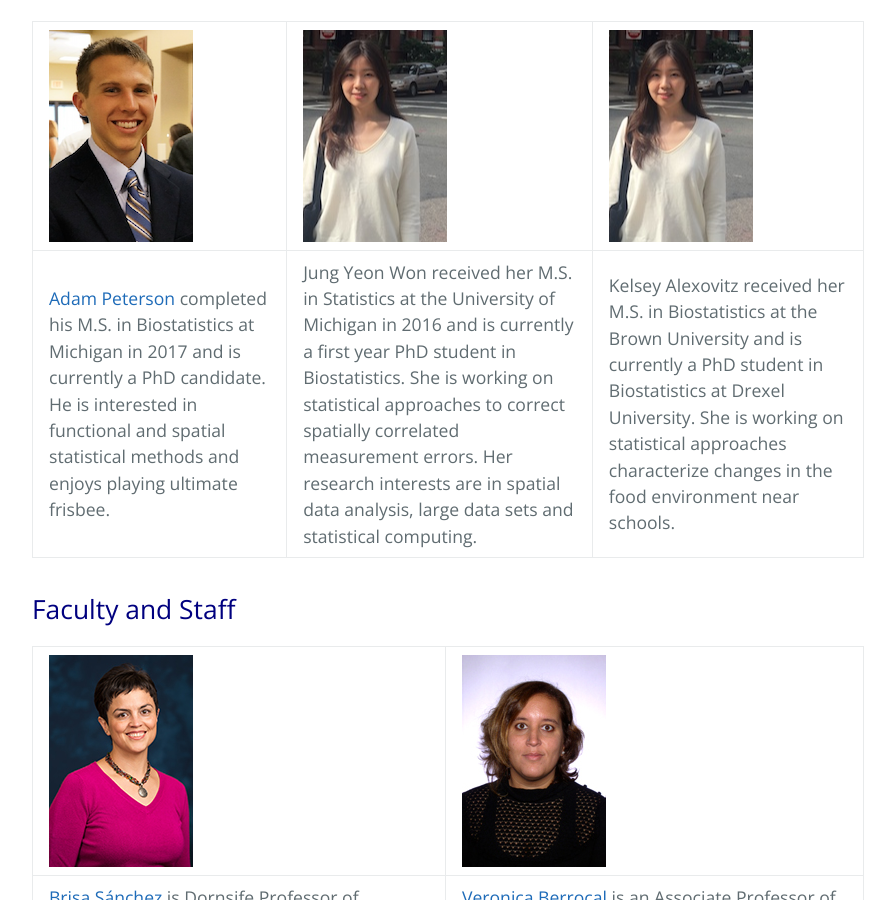
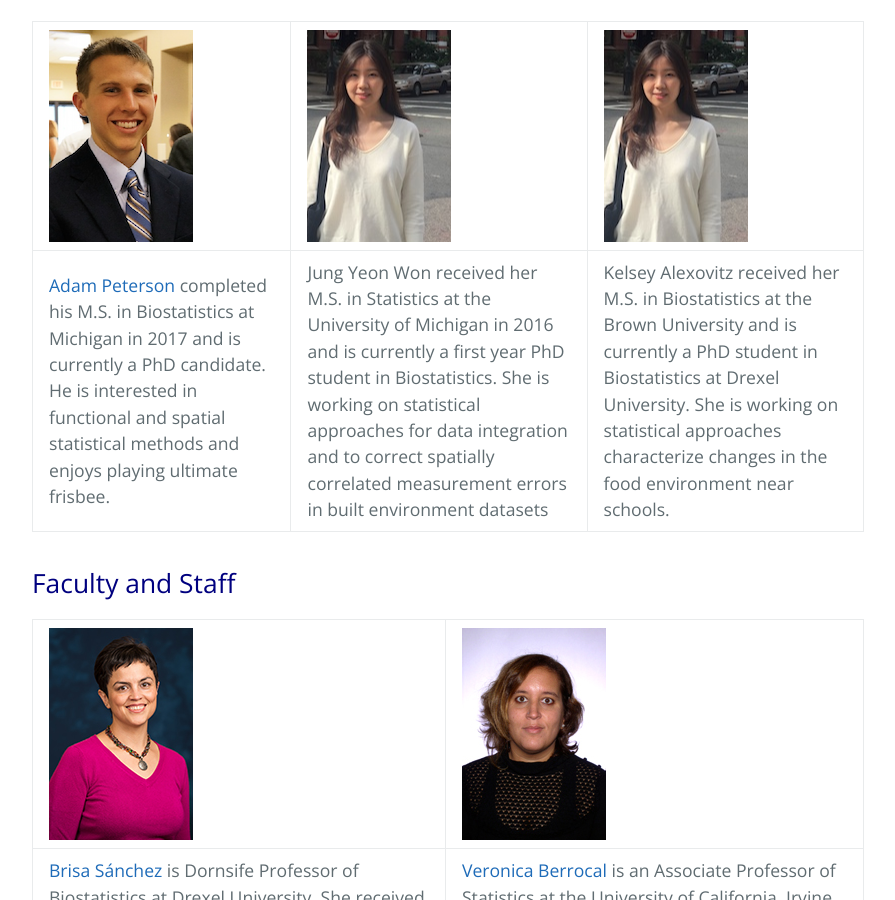
Before and after one commit to Biostatistics4SocialImpact/Biostatistics4SocialImpact.github.io, a Jekyll site: the page built from people.md, in a window 1280 px wide and 900 px high, scrolled down 439 px. Shown: the whole window, without its empty margins (192-1087 px from the left). Built offline with Jekyll 4.4.1, drawn with Linux system fonts in a browser that asks for light colours.

Commit message:
Update people.md

```diff
--- a/people.md
+++ b/people.md
@@ -15,7 +15,7 @@ permalink: /people/
     </tr>
      <tr>
       <td> <a href="http://apeterson91.github.io/">Adam Peterson</a> completed his M.S. in Biostatistics at Michigan in 2017 and is currently a PhD candidate. He is interested in functional and spatial statistical methods and enjoys playing ultimate frisbee.</td>
-      <td>Jung Yeon Won received her M.S. in Statistics at the University of Michigan in 2016 and is currently a first year PhD student in Biostatistics. She is working on statistical approaches to correct spatially correlated measurement errors. Her research interests are in spatial data analysis, large data sets and statistical computing. </td>
+      <td>Jung Yeon Won received her M.S. in Statistics at the University of Michigan in 2016 and is currently a first year PhD student in Biostatistics. She is working on statistical approaches for data integration and to correct spatially correlated measurement errors in built environment datasets </td>
       <td>Kelsey Alexovitz received her M.S. in Biostatistics at the Brown University and is currently a PhD student in Biostatistics at Drexel University. She is working on statistical approaches characterize changes in the food environment near schools. </td>
     </tr>
   </tbody>
```
